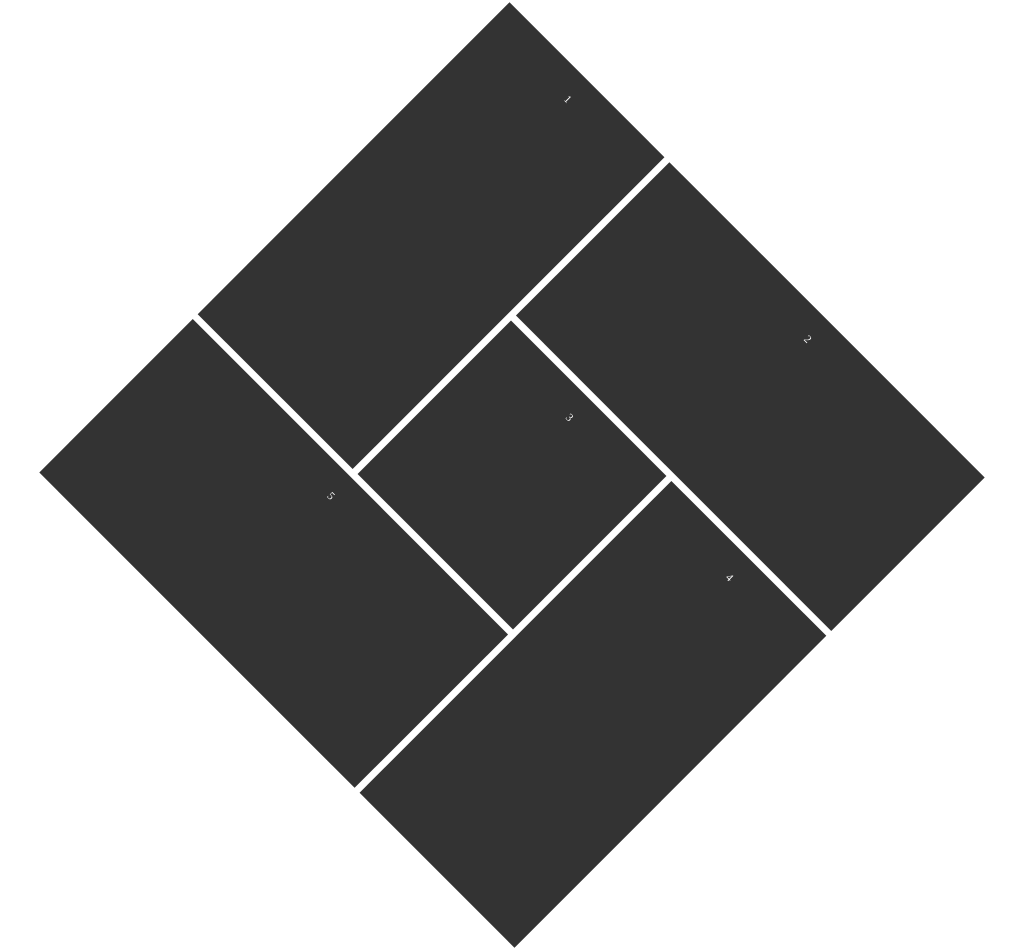
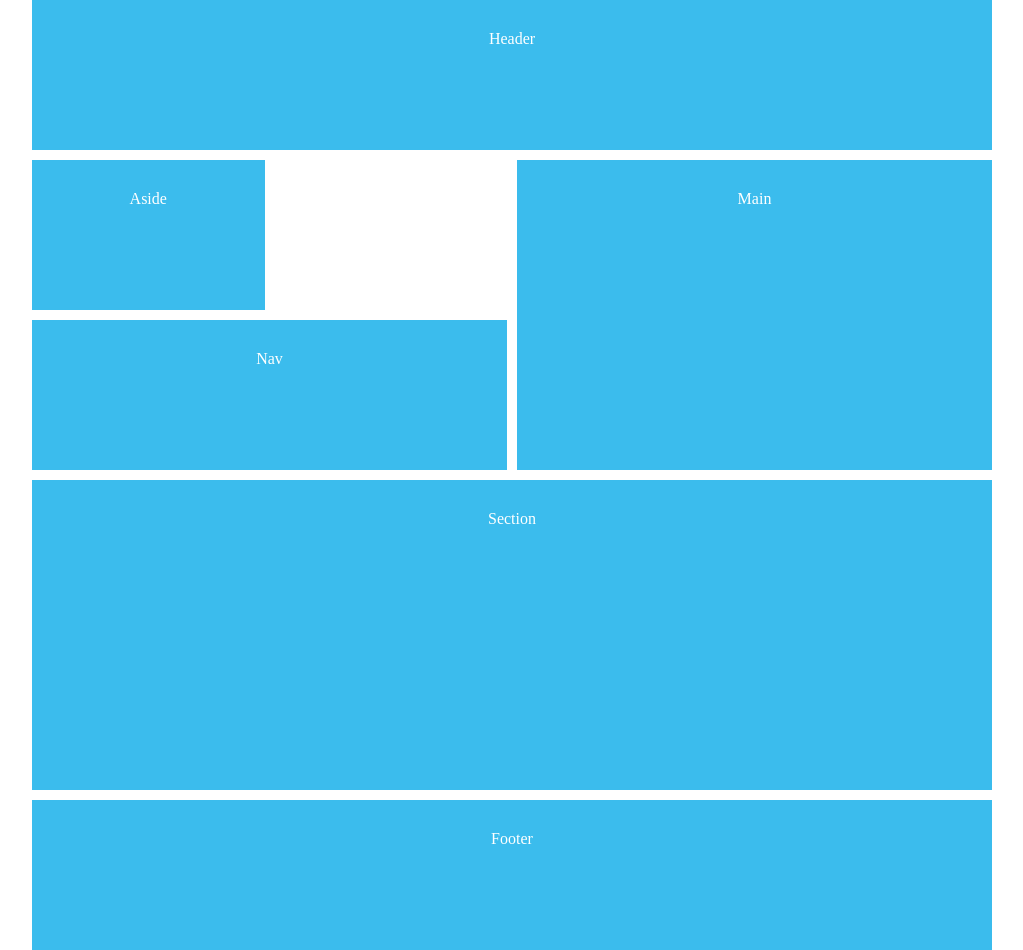
Before and after one commit to FaridFarahmandf/Flex-and-Grid-Css, a plain HTML site: page Grid/grid.html in a window 1280 px wide. Shown: the whole page, without its empty margins (128-1151 px from the left). Drawn offline with Linux system fonts and the light colour scheme.

Commit message:
grid areas

```diff
--- a/Grid/grid.html
+++ b/Grid/grid.html
@@ -20,46 +20,49 @@
         max-width: 960px;
         margin: 0 auto;
         display: grid;
-        grid-template-columns: repeat(6,1fr);
+        grid-template-columns: repeat(4,1fr);
         grid-auto-rows: minmax(150px,auto);
         gap: 10px;
+        grid-template-areas:
+        "header header header header"
+        "aside . main main"
+        "nav nav main main"
+        "section section section section"
+        "section section section section"
+        "footer footer footer footer";
     }
     #content>*{
-        background-color: #333;
+        background-color: #3bbced;
         padding: 30px;
         color: #fff;
     }
-    .one {
-        grid-column: 1/3;
-        grid-row: 1/5;
+    header{
+        grid-area: header;
     }
-    .two {
-        grid-column: 3/7;
-        grid-row: 1/3;
+    main{
+        grid-area: main;
     }
-    .three {
-        grid-column: 3/5;
-        grid-row: 3/5;
+    aside{
+        grid-area: aside;
     }
-    .four {
-        grid-column: 5/7;
-        grid-row: 3/7;
+    nav{
+        grid-area: nav;
     }
-    .five {
-        grid-column: 1/5;
-        grid-row: 5/7;
+    section{
+        grid-area: section;
     }
-    #content {
-        transform: rotateZ(45deg)scale(0.7);
+    footer{
+        grid-area: footer;
     }
 </style>
 <body>
     <div id="content">
-        <div class="one">1</div>
-        <div class="two">2</div>
-        <div class="three">3</div>
-        <div class="four">4</div>
-        <div class="five">5</div>
+        <header>Header</header>
+        <main>Main</main>
+        <aside>Aside</aside>
+        <nav>Nav</nav>
+        <section>Section</section>
+        <footer>Footer</footer>
     </div>
 </body>
 </html>
```
